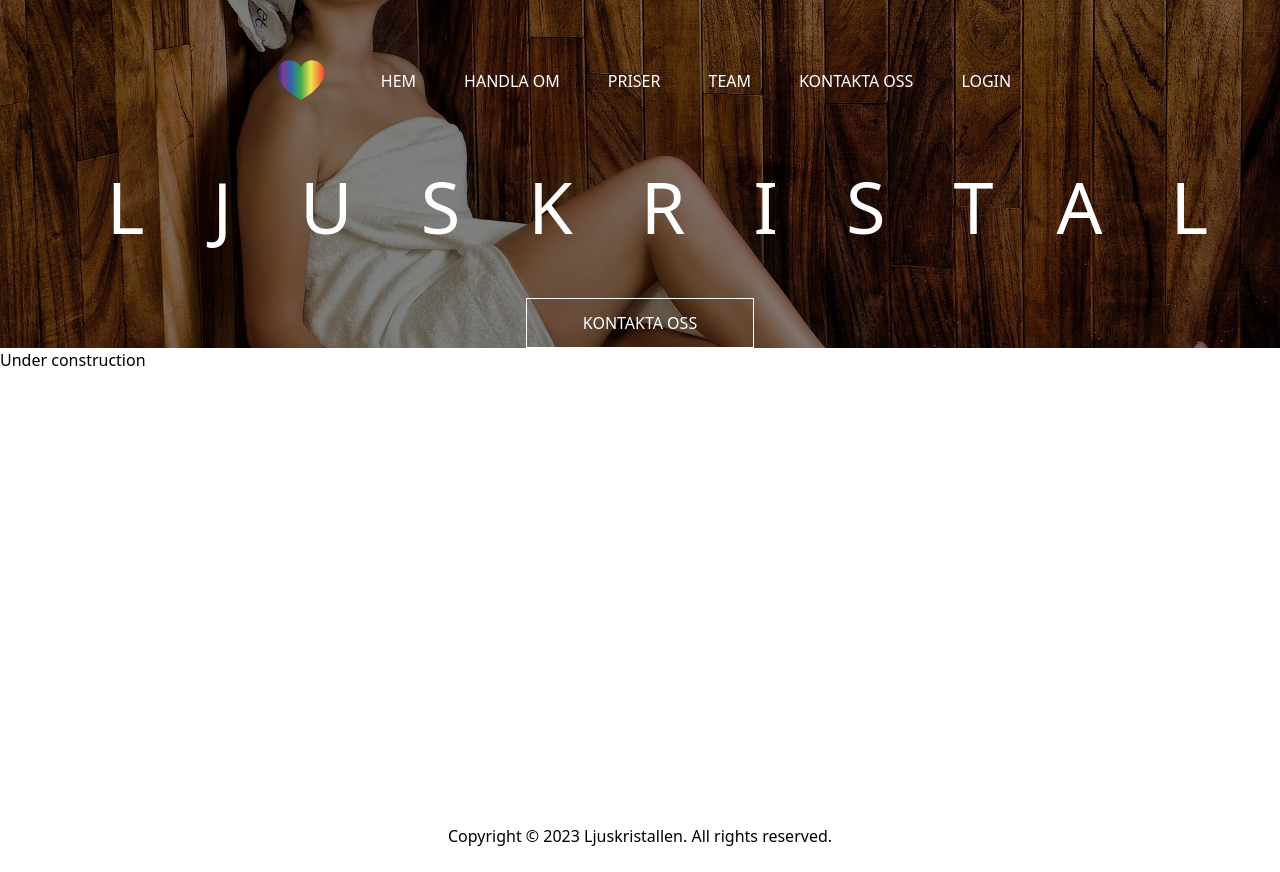
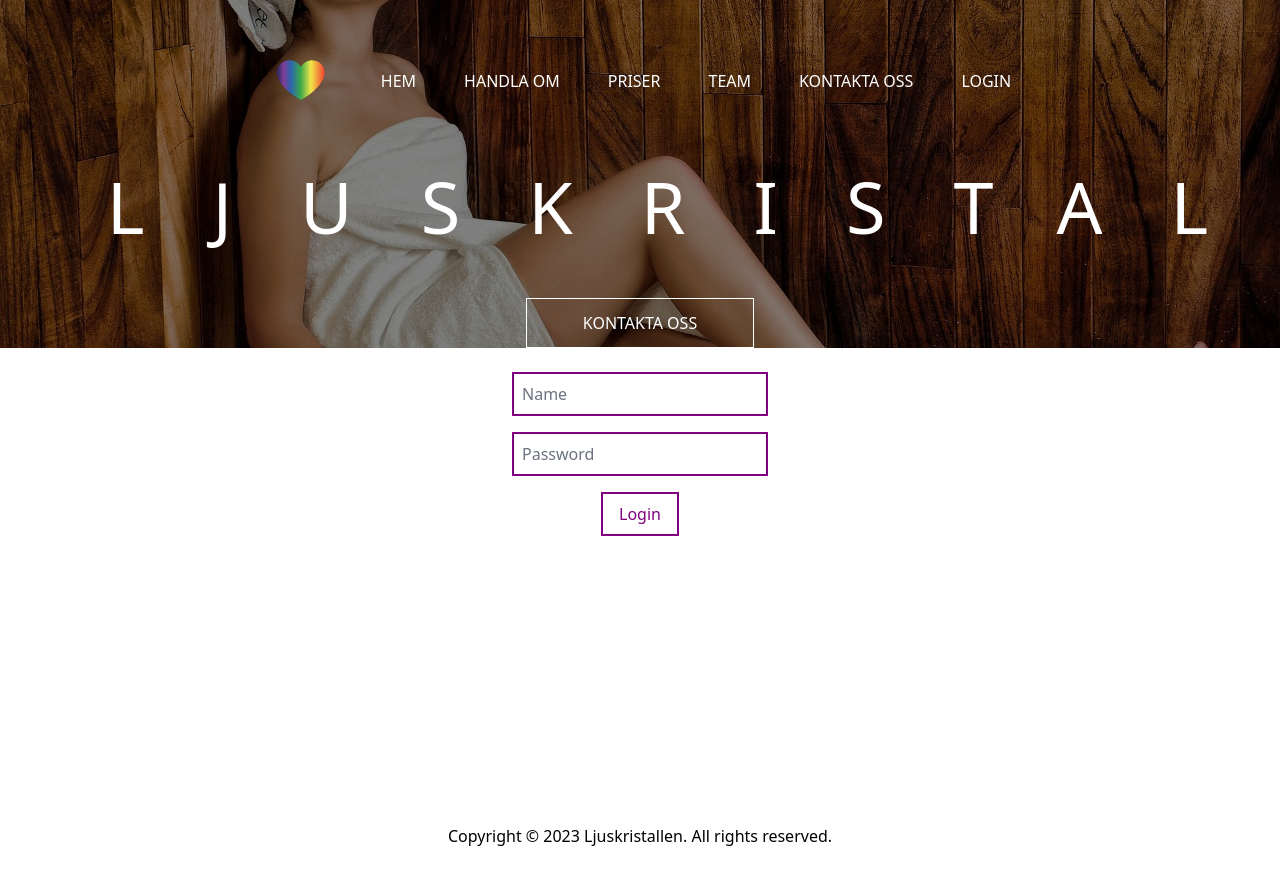
Before and after one commit to dzifors/ljuskristallen, a Next.js app in the folder frontend/: page /admin in a window 1280 px wide. Shown: the top 872 px of the page. Built offline with nearby package versions, Linux system fonts and the light colour scheme; no server answers.

Commit message:
add authentication to admin page

```diff
--- a/frontend/src/pages/admin/index.tsx
+++ b/frontend/src/pages/admin/index.tsx
@@ -1,9 +1,69 @@
+import axios from 'axios'
+import { createHash } from 'crypto'
+import { Field, Form, Formik } from 'formik'
+import { useRouter } from 'next/router'
+import { toast } from 'react-hot-toast'
 import Layout from '~/components/layout'
+import { Credentials } from '~/types/auth'
 
 const AdminPage = () => {
+  const router = useRouter()
+
+  const hashPassword = (password: string) => {
+    const hash = createHash('md5')
+    hash.update(password)
+    return hash.digest('hex')
+  }
+
+  const handleSubmit = (values: Credentials) => {
+    const hashedPassword = hashPassword(values.password)
+
+    const credentials = { ...values, password: hashedPassword }
+
+    axios
+      .post('http://localhost:8000/auth/signin', credentials)
+      .then(({ data }) => {
+        if (data.data.is_admin === true) {
+          router.push('/admin/dashboard')
+          toast.success(`Welcome, ${data.data.name}`)
+        } else {
+          router.push('/')
+          toast.error(`You shouldn't be here, ${data.data.name}`)
+        }
+      })
+      .catch(error => {
+        toast.error(error.message)
+      })
+  }
   return (
     <Layout>
-      <section>Under construction</section>
+      <Formik
+        initialValues={{ username: '', password: '' }}
+        onSubmit={handleSubmit}
+      >
+        <Form className="mt-6 flex flex-col items-center justify-center">
+          <Field
+            type="text"
+            placeholder="Name"
+            name="username"
+            required
+            className="w-64 border-2 border-[purple] p-2"
+          />
+          <Field
+            type="password"
+            placeholder="Password"
+            name="password"
+            required
+            className="mt-4 w-64 border-2 border-[purple] p-2"
+          />
+          <button
+            type="submit"
+            className="mt-4 border-2 border-[purple] px-4 py-2 text-[purple] hover:bg-[purple] hover:text-white"
+          >
+            Login
+          </button>
+        </Form>
+      </Formik>
     </Layout>
   )
 }
```
